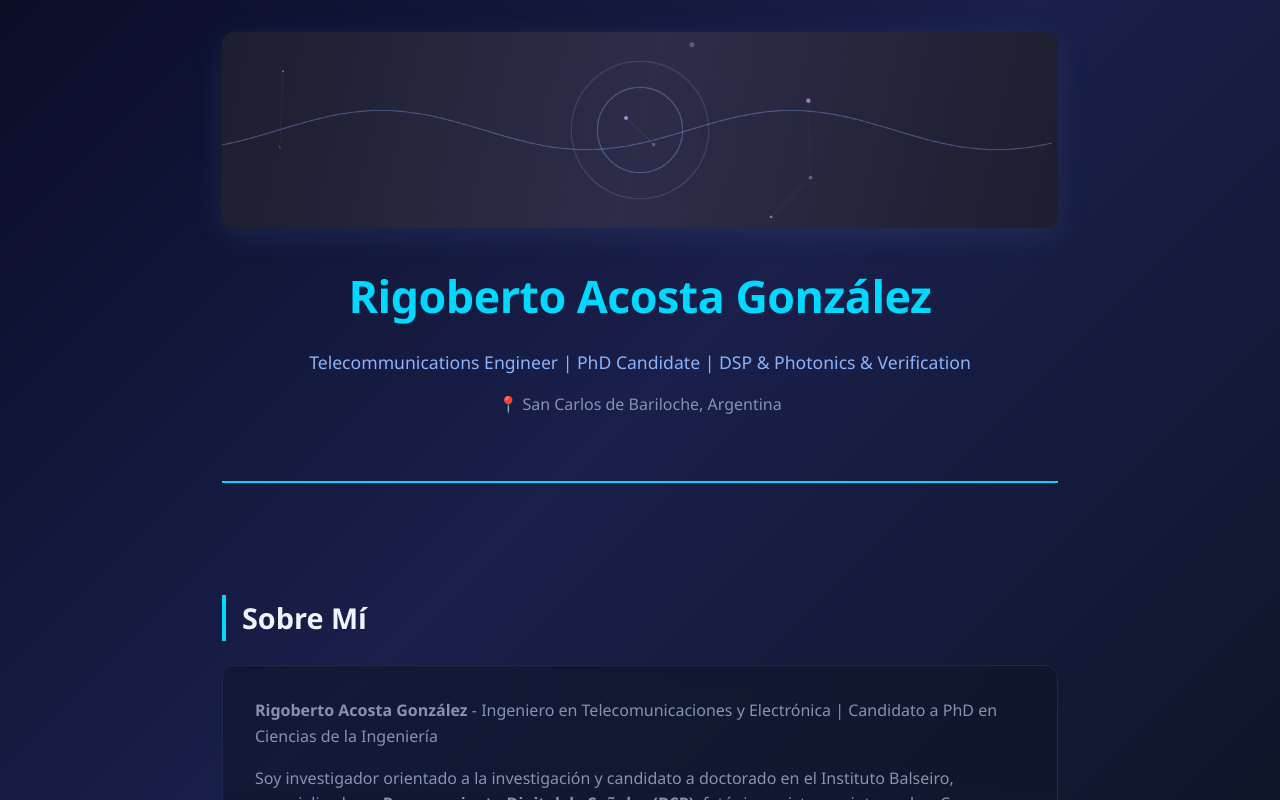
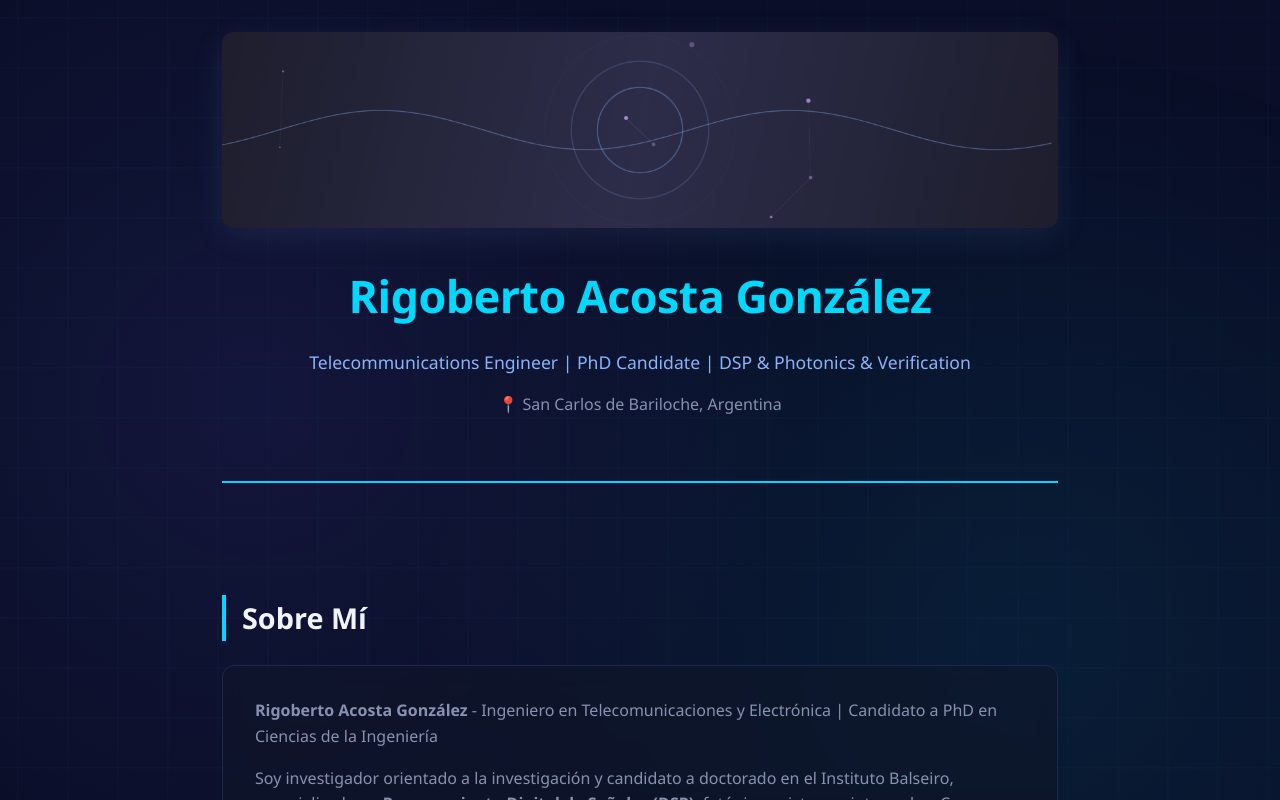
Before and after one commit to rigo93acosta/rigo_portfolio, a React (Vite) app: page / in a window 1280 px wide. Shown: the top 800 px of the page. Built offline with nearby package versions, Linux system fonts and the light colour scheme.

Commit message:
feat: implement animated grid background with radial glow accents

```diff
--- a/src/App.css
+++ b/src/App.css
@@ -21,7 +21,7 @@ html, body, #root {
 
 body {
   font-family: 'Segoe UI', 'Inter', system-ui, -apple-system, sans-serif;
-  background: linear-gradient(135deg, #0a0e27 0%, #1a1f4b 100%);
+  background: #0a0e27;
   color: var(--text-primary);
   line-height: 1.6;
 }
@@ -31,6 +31,8 @@ body {
   margin: 0 auto;
   padding: 2rem;
   min-height: 100vh;
+  position: relative;
+  z-index: 10;
 }
 
 header {
--- a/src/index.css
+++ b/src/index.css
@@ -27,7 +27,7 @@ html, body, #root {
 
 body {
   font-family: 'Segoe UI', 'Inter', system-ui, -apple-system, sans-serif;
-  background: linear-gradient(135deg, #0a0e27 0%, #1a1f4b 50%, #0f1629 100%);
+  background: #0a0e27;
   color: var(--text-primary);
   line-height: 1.6;
   overflow-x: hidden;
@@ -36,6 +36,39 @@ body {
   text-rendering: optimizeLegibility;
   -webkit-font-smoothing: antialiased;
   -moz-osx-font-smoothing: grayscale;
+  position: relative;
+}
+
+body::before {
+  content: '';
+  position: fixed;
+  top: 0;
+  left: 0;
+  width: 100%;
+  height: 100%;
+  background-image:
+    linear-gradient(rgba(0, 217, 255, 0.03) 1px, transparent 1px),
+    linear-gradient(90deg, rgba(0, 217, 255, 0.03) 1px, transparent 1px),
+    radial-gradient(circle at 20% 50%, rgba(99, 102, 241, 0.1) 0%, transparent 50%),
+    radial-gradient(circle at 80% 80%, rgba(0, 217, 255, 0.08) 0%, transparent 50%);
+  background-size: 50px 50px, 50px 50px, 100% 100%, 100% 100%;
+  background-position: 0 0, 0 0, 0 0, 0 0;
+  pointer-events: none;
+  z-index: 1;
+  animation: gridShift 20s linear infinite;
+}
+
+@keyframes gridShift {
+  0% {
+    background-position: 0 0, 0 0, 0 0, 0 0;
+  }
+  100% {
+    background-position: 50px 50px, 50px 50px, 0 0, 0 0;
+  }
+}
+
+html, body, #root {
+  position: relative;
 }
 
 /* Scrollbar */
```
